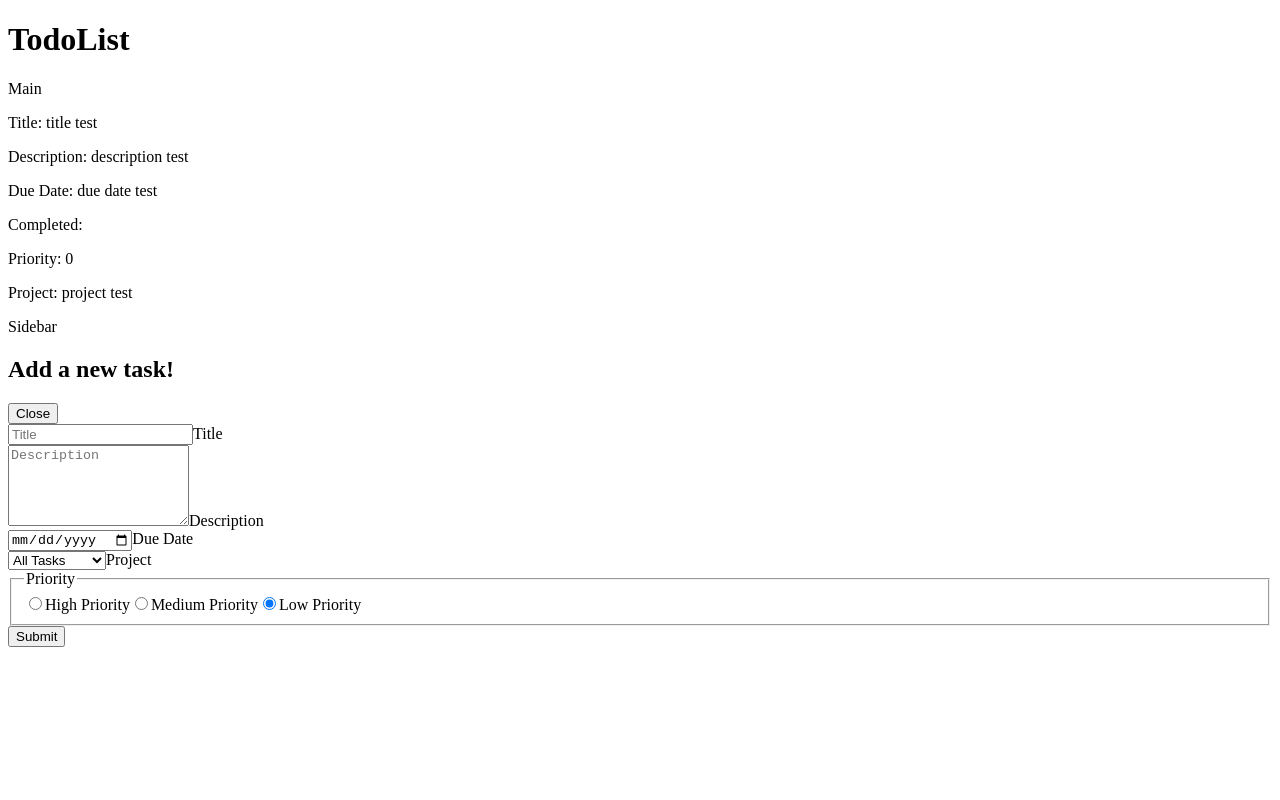
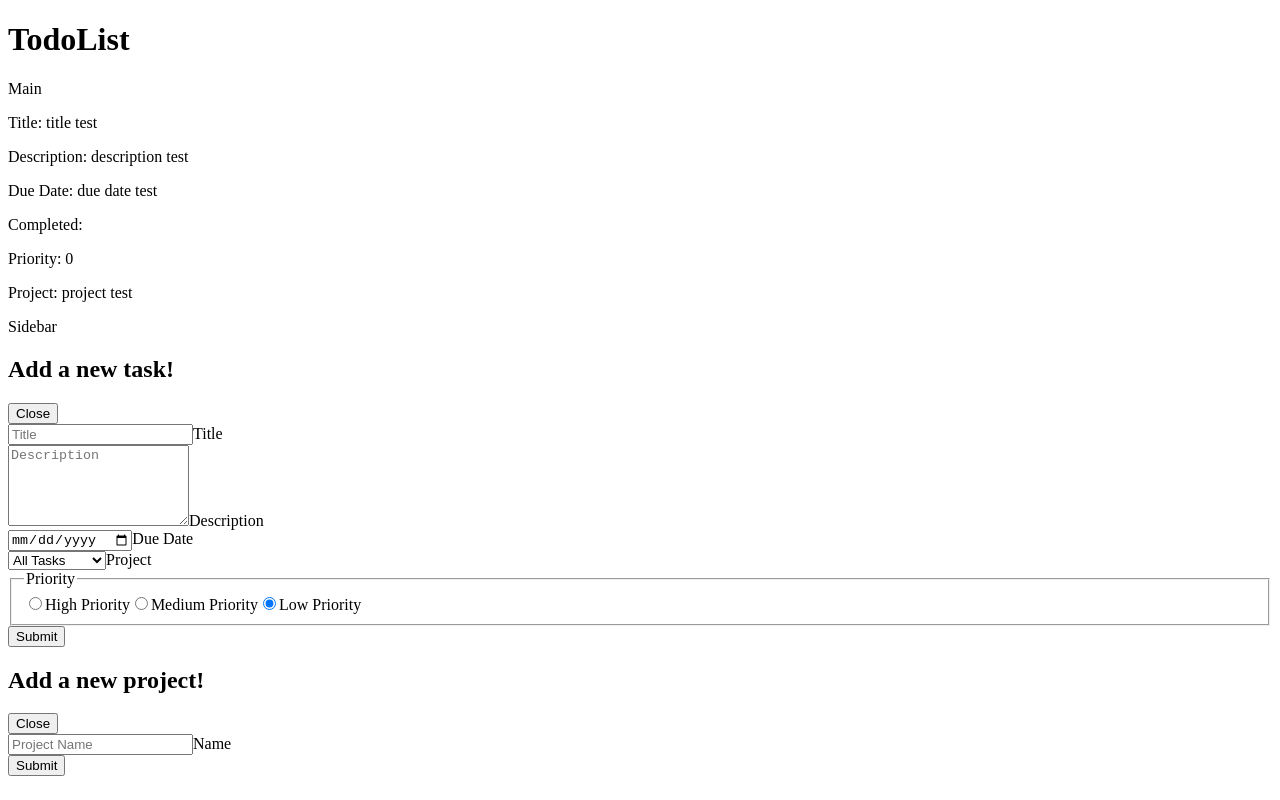
Before and after one commit to htder/todo_list, a React (Create React App) app: page / in a window 1280 px wide. Built offline with nearby package versions, Linux system fonts and the light colour scheme.

Commit message:
created ProjectModal and wired to main state

```diff
--- a/src/components/Main.jsx
+++ b/src/components/Main.jsx
@@ -3,6 +3,7 @@ import React, { useState } from 'react';
 import Sidebar from './Sidebar';
 import Todo from './Todo';
 import TaskModal from './modals/TaskModal';
+import ProjectModal from './modals/ProjectModal';
 
 function Main() {
   const [tasks, setTasks] = useState([
@@ -38,12 +39,17 @@ function Main() {
     setTasks((prevTasks) => [...prevTasks, task]);
   }
 
+  function handleNewProject(project) {
+    setProjects((prevProjects) => [...prevProjects, project]);
+  }
+
   return (
     <section>
       <div>Main</div>
       <div>{taskElements}</div>
       <Sidebar />
       <TaskModal projects={projects} addTask={handleNewTask} />
+      <ProjectModal addProject={handleNewProject} />
     </section>
   );
 }
--- a/src/components/modals/ProjectModal.jsx
+++ b/src/components/modals/ProjectModal.jsx
@@ -0,0 +1,58 @@
+import React, { useState } from 'react';
+
+function ProjectModal({ addProject }) {
+  const [project, setProject] = useState({
+    title: '',
+  });
+
+  function handleChange(event) {
+    setProject({
+      title: event.target.value,
+    });
+  }
+
+  function clearForm() {
+    setProject({ title: '' });
+  }
+
+  function handleSubmit(event) {
+    event.preventDefault();
+    const newProject = project;
+    clearForm();
+    addProject(newProject);
+  }
+
+  return (
+    <div id="modalSignin">
+      <div role="document">
+        <div>
+          <div>
+            <h2>Add a new project!</h2>
+            <button type="button">Close</button>
+          </div>
+
+          <div>
+            <form onSubmit={handleSubmit} id="new-project-form">
+              <div>
+                <label htmlFor="title">
+                  <input
+                    name="title"
+                    type="text"
+                    id="name"
+                    placeholder="Project Name"
+                    onChange={handleChange}
+                    value={project.title}
+                  />
+                  Name
+                </label>
+              </div>
+              <button type="submit">Submit</button>
+            </form>
+          </div>
+        </div>
+      </div>
+    </div>
+  );
+}
+
+export default ProjectModal;
```
